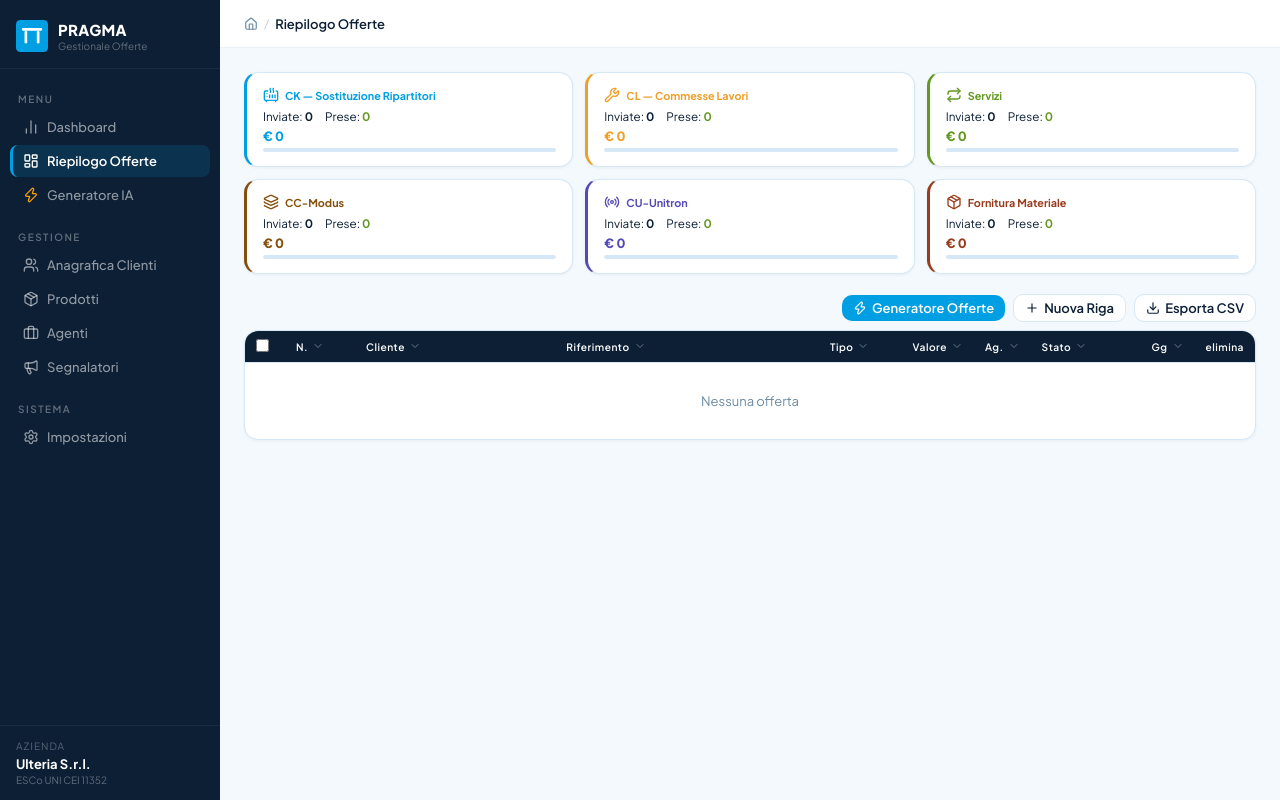
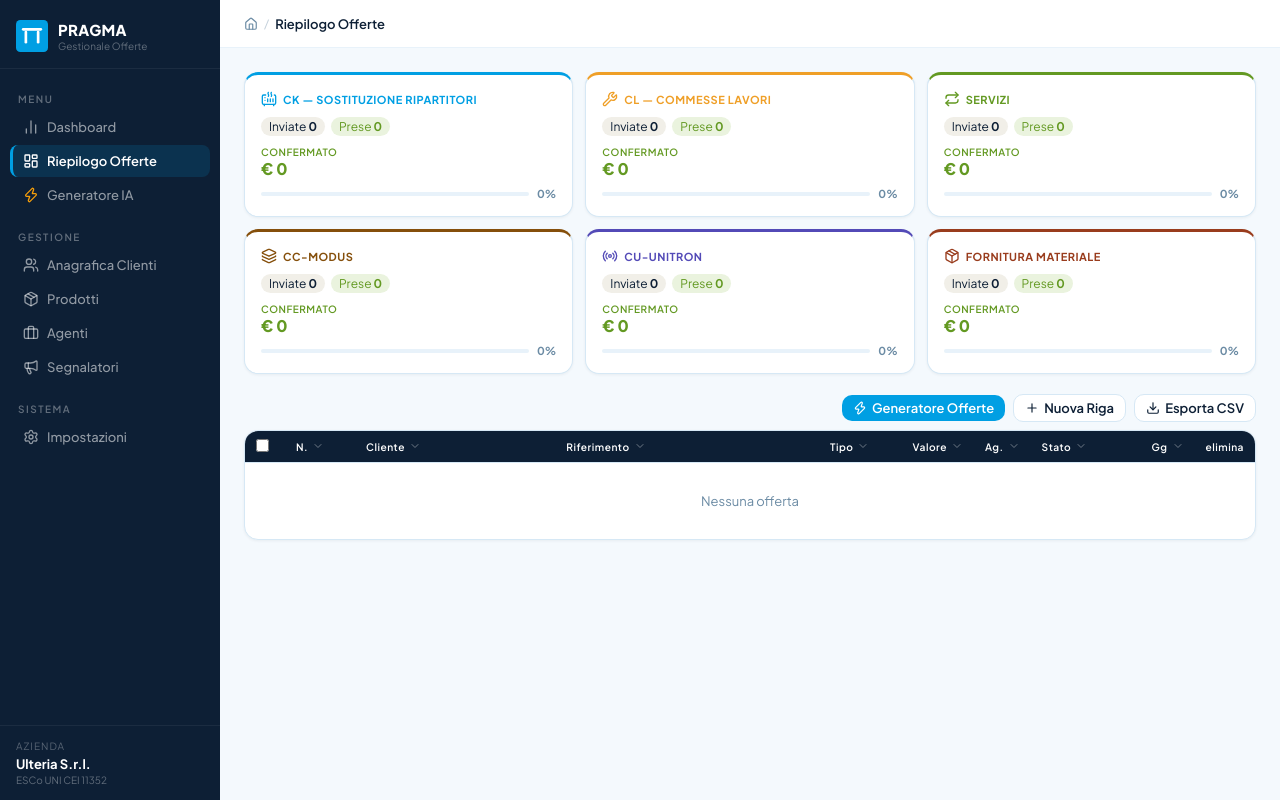
Before and after one commit to FiloUlte/gestionale-offerte-ulteria, a Flask app: page / in a window 1280 px wide. Run offline with Flask 3, Linux system fonts and the light colour scheme; data comes from the database, SQL or seed files in the repository; data that the repository does not hold is empty.

Commit message:
feat: KPI cards show Confermato vs Potenziale with counts and values
Backend (api_dashboard_kpi):
- Added prospect count (offerte aperte/in attesa/rimandato)
- Added perso count
- Added valore_prospect (SUM valore_commessa delle aperte)
- For servizi: valore_prospect_annuo

Frontend (renderKpiCard):
- Badge pills: Inviate (gray) | Prese (green) | Aperte (orange)
- Two value columns: Confermato (green €XX.XXX) | Potenziale (orange €XX.XXX)
- Conversion bar with percentage
- Potenziale hidden if 0
- Servizi shows /anno suffix

Co-Authored-By: Claude Opus 4.6 (1M context) <noreply@anthropic.com>

```diff
--- a/app.py
+++ b/app.py
@@ -2949,28 +2949,35 @@ def api_dashboard_kpi():
     cats = ["installazione", "servizi", "cc_modus", "cu_unitron", "fornitura", "interventi"]
     result = {}
 
+    stati_aperte = "('richiamato','in_attesa_assemblea','rimandato')"
     for cat in cats:
         if cat == "installazione":
             for sub in ["CK", "CL"]:
                 key = sub
                 inviate = conn.execute("SELECT COUNT(*) FROM offerte WHERE sottotipo=? AND stato_versione='attiva'", (sub,)).fetchone()[0]
                 prese = conn.execute("SELECT COUNT(*) FROM offerte WHERE sottotipo=? AND stato='preso_lavoro' AND stato_versione='attiva'", (sub,)).fetchone()[0]
-                val_normale = conn.execute("SELECT COALESCE(SUM(valore_commessa),0) FROM offerte WHERE sottotipo=? AND stato='preso_lavoro' AND stato_versione='attiva' AND (is_gara_appalto=0 OR is_gara_appalto IS NULL)", (sub,)).fetchone()[0]
-                val_gare = conn.execute("SELECT COALESCE(SUM(vg),0) FROM (SELECT MAX(valore_gara) as vg FROM offerte WHERE sottotipo=? AND stato='preso_lavoro' AND stato_versione='attiva' AND is_gara_appalto=1 AND gara_id IS NOT NULL GROUP BY gara_id)", (sub,)).fetchone()[0]
-                result[key] = {"inviate": inviate, "prese": prese, "valore_preso": val_normale + val_gare}
+                prospect = conn.execute("SELECT COUNT(*) FROM offerte WHERE sottotipo=? AND stato IN " + stati_aperte + " AND stato_versione='attiva'", (sub,)).fetchone()[0]
+                perso = conn.execute("SELECT COUNT(*) FROM offerte WHERE sottotipo=? AND stato='perso' AND stato_versione='attiva'", (sub,)).fetchone()[0]
+                val_preso = conn.execute("SELECT COALESCE(SUM(valore_commessa),0) FROM offerte WHERE sottotipo=? AND stato='preso_lavoro' AND stato_versione='attiva'", (sub,)).fetchone()[0]
+                val_prospect = conn.execute("SELECT COALESCE(SUM(valore_commessa),0) FROM offerte WHERE sottotipo=? AND stato IN " + stati_aperte + " AND stato_versione='attiva'", (sub,)).fetchone()[0]
+                result[key] = {"inviate": inviate, "prese": prese, "prospect": prospect, "perso": perso, "valore_preso": val_preso, "valore_prospect": val_prospect}
         elif cat == "servizi":
             inviate = conn.execute("SELECT COUNT(*) FROM offerte WHERE macro_categoria='servizi' AND stato_versione='attiva'").fetchone()[0]
             prese = conn.execute("SELECT COUNT(*) FROM offerte WHERE macro_categoria='servizi' AND stato='preso_lavoro' AND stato_versione='attiva'").fetchone()[0]
-            val = conn.execute("SELECT COALESCE(SUM(importo_servizio_annuo),0) FROM offerte WHERE macro_categoria='servizi' AND stato='preso_lavoro' AND stato_versione='attiva'").fetchone()[0]
+            prospect = conn.execute("SELECT COUNT(*) FROM offerte WHERE macro_categoria='servizi' AND stato IN " + stati_aperte + " AND stato_versione='attiva'").fetchone()[0]
+            perso = conn.execute("SELECT COUNT(*) FROM offerte WHERE macro_categoria='servizi' AND stato='perso' AND stato_versione='attiva'").fetchone()[0]
+            val_preso = conn.execute("SELECT COALESCE(SUM(importo_servizio_annuo),0) FROM offerte WHERE macro_categoria='servizi' AND stato='preso_lavoro' AND stato_versione='attiva'").fetchone()[0]
+            val_prospect = conn.execute("SELECT COALESCE(SUM(importo_servizio_annuo),0) FROM offerte WHERE macro_categoria='servizi' AND stato IN " + stati_aperte + " AND stato_versione='attiva'").fetchone()[0]
             sottotipi_attivi = [r[0] for r in conn.execute("SELECT DISTINCT sottotipo FROM offerte WHERE macro_categoria='servizi' AND sottotipo IS NOT NULL AND stato_versione='attiva'").fetchall()]
-            result["servizi"] = {"inviate": inviate, "prese": prese, "valore_annuo": val, "sottotipi": sottotipi_attivi}
+            result["servizi"] = {"inviate": inviate, "prese": prese, "prospect": prospect, "perso": perso, "valore_annuo": val_preso, "valore_prospect_annuo": val_prospect, "sottotipi": sottotipi_attivi}
         else:
             inviate = conn.execute("SELECT COUNT(*) FROM offerte WHERE macro_categoria=? AND stato_versione='attiva'", (cat,)).fetchone()[0]
             prese = conn.execute("SELECT COUNT(*) FROM offerte WHERE macro_categoria=? AND stato='preso_lavoro' AND stato_versione='attiva'", (cat,)).fetchone()[0]
-            val_normale = conn.execute("SELECT COALESCE(SUM(valore_commessa),0) FROM offerte WHERE macro_categoria=? AND stato='preso_lavoro' AND stato_versione='attiva' AND (is_gara_appalto=0 OR is_gara_appalto IS NULL)", (cat,)).fetchone()[0]
-            val_gare = conn.execute("SELECT COALESCE(SUM(vg),0) FROM (SELECT MAX(valore_gara) as vg FROM offerte WHERE macro_categoria=? AND stato='preso_lavoro' AND stato_versione='attiva' AND is_gara_appalto=1 AND gara_id IS NOT NULL GROUP BY gara_id)", (cat,)).fetchone()[0]
-            gare_inviate = conn.execute("SELECT COUNT(DISTINCT gara_id) FROM offerte WHERE macro_categoria=? AND is_gara_appalto=1 AND stato_versione='attiva'", (cat,)).fetchone()[0]
-            result[cat] = {"inviate": inviate, "prese": prese, "valore_preso": val_normale + val_gare, "gare_inviate": gare_inviate}
+            prospect = conn.execute("SELECT COUNT(*) FROM offerte WHERE macro_categoria=? AND stato IN " + stati_aperte + " AND stato_versione='attiva'", (cat,)).fetchone()[0]
+            perso = conn.execute("SELECT COUNT(*) FROM offerte WHERE macro_categoria=? AND stato='perso' AND stato_versione='attiva'", (cat,)).fetchone()[0]
+            val_preso = conn.execute("SELECT COALESCE(SUM(valore_commessa),0) FROM offerte WHERE macro_categoria=? AND stato='preso_lavoro' AND stato_versione='attiva'", (cat,)).fetchone()[0]
+            val_prospect = conn.execute("SELECT COALESCE(SUM(valore_commessa),0) FROM offerte WHERE macro_categoria=? AND stato IN " + stati_aperte + " AND stato_versione='attiva'", (cat,)).fetchone()[0]
+            result[cat] = {"inviate": inviate, "prese": prese, "prospect": prospect, "perso": perso, "valore_preso": val_preso, "valore_prospect": val_prospect}
 
     conn.close()
     return jsonify({"ok": True, "data": result})
--- a/static/app.js
+++ b/static/app.js
@@ -507,15 +507,30 @@ function loadKpiCards() {
     ];
 
     function renderKpiCard(def) {
-      var k = def.data || { inviate: 0, prese: 0, valore_preso: 0, valore_annuo: 0 };
-      var val = k.valore_annuo ? fmtEurDash(k.valore_annuo) + "/anno" : fmtEurDash(k.valore_preso || 0);
+      var k = def.data || { inviate: 0, prese: 0, prospect: 0, perso: 0, valore_preso: 0, valore_prospect: 0, valore_annuo: 0, valore_prospect_annuo: 0 };
+      var isServizi = !!k.valore_annuo || !!k.valore_prospect_annuo;
+      var valPreso = isServizi ? (k.valore_annuo || 0) : (k.valore_preso || 0);
+      var valProspect = isServizi ? (k.valore_prospect_annuo || 0) : (k.valore_prospect || 0);
+      var suffix = isServizi ? "/anno" : "";
       var tasso = k.inviate > 0 ? Math.round(k.prese / k.inviate * 100) : 0;
       var active = dashFilters.macro_cat === def.key;
-      return '<div class="kpi" style="cursor:pointer;border-left:3px solid ' + def.color + (active ? ";outline:2px solid " + def.color : "") + '" data-kpi-cat="' + def.key + '">' +
-        '<div style="display:flex;align-items:center;gap:6px;margin-bottom:6px"><i data-lucide="' + def.icon + '" style="width:16px;height:16px;color:' + def.color + '"></i><span style="font-size:.72rem;font-weight:700;color:' + def.color + '">' + def.label + '</span></div>' +
-        '<div style="display:flex;gap:12px;font-size:.78rem;margin-bottom:4px"><span>Inviate: <strong>' + k.inviate + '</strong></span><span>Prese: <strong style="color:#639922">' + k.prese + '</strong></span></div>' +
-        '<div style="font-size:.85rem;font-weight:800;color:' + def.color + '">' + val + '</div>' +
-        '<div style="height:4px;background:var(--border);border-radius:2px;margin-top:4px;overflow:hidden"><div style="height:100%;width:' + tasso + '%;background:' + def.color + ';border-radius:2px"></div></div>' +
+
+      return '<div class="kpi" style="cursor:pointer;border-top:3px solid ' + def.color + (active ? ";outline:2px solid " + def.color : "") + ';padding:16px" data-kpi-cat="' + def.key + '">' +
+        /* Header */
+        '<div style="display:flex;align-items:center;gap:6px;margin-bottom:10px"><i data-lucide="' + def.icon + '" style="width:16px;height:16px;color:' + def.color + '"></i><span style="font-size:11px;font-weight:700;color:' + def.color + ';text-transform:uppercase;letter-spacing:.5px">' + def.label + '</span></div>' +
+        /* Conteggi */
+        '<div style="display:flex;gap:6px;font-size:12px;margin-bottom:10px">' +
+          '<span style="background:var(--pragma-neutral-bg);padding:2px 8px;border-radius:20px">Inviate <strong>' + k.inviate + '</strong></span>' +
+          '<span style="background:var(--pragma-success-bg);color:var(--pragma-success);padding:2px 8px;border-radius:20px">Prese <strong>' + k.prese + '</strong></span>' +
+          (k.prospect > 0 ? '<span style="background:var(--pragma-warning-bg);color:var(--pragma-warning);padding:2px 8px;border-radius:20px">Aperte <strong>' + k.prospect + '</strong></span>' : '') +
+        '</div>' +
+        /* Valori */
+        '<div style="display:flex;gap:16px;margin-bottom:8px">' +
+          '<div><div style="font-size:10px;color:var(--pragma-success);font-weight:600;text-transform:uppercase;letter-spacing:.5px">Confermato</div><div style="font-size:16px;font-weight:800;color:var(--pragma-success)">' + fmtEurDash(valPreso) + suffix + '</div></div>' +
+          (valProspect > 0 ? '<div><div style="font-size:10px;color:var(--pragma-warning);font-weight:600;text-transform:uppercase;letter-spacing:.5px">Potenziale</div><div style="font-size:16px;font-weight:800;color:var(--pragma-warning)">' + fmtEurDash(valProspect) + suffix + '</div></div>' : '') +
+        '</div>' +
+        /* Barra conversione */
+        '<div style="display:flex;align-items:center;gap:8px"><div style="flex:1;height:4px;background:var(--pragma-border-light);border-radius:2px;overflow:hidden"><div style="height:100%;width:' + tasso + '%;background:' + def.color + ';border-radius:2px"></div></div><span style="font-size:11px;font-weight:700;color:var(--pragma-text-muted)">' + tasso + '%</span></div>' +
         "</div>";
     }
 
--- a/templates/index.html
+++ b/templates/index.html
@@ -92,6 +92,6 @@
   </div>
 </div>
 
-<script src="/static/app.js?v=46"></script>
+<script src="/static/app.js?v=47"></script>
 </body>
 </html>
```
